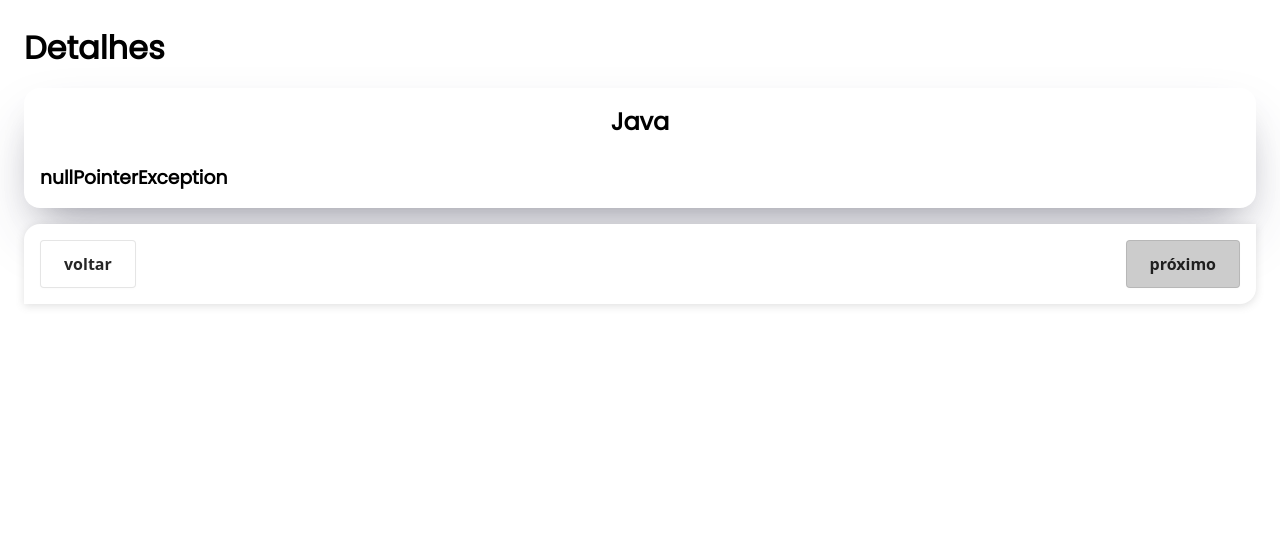
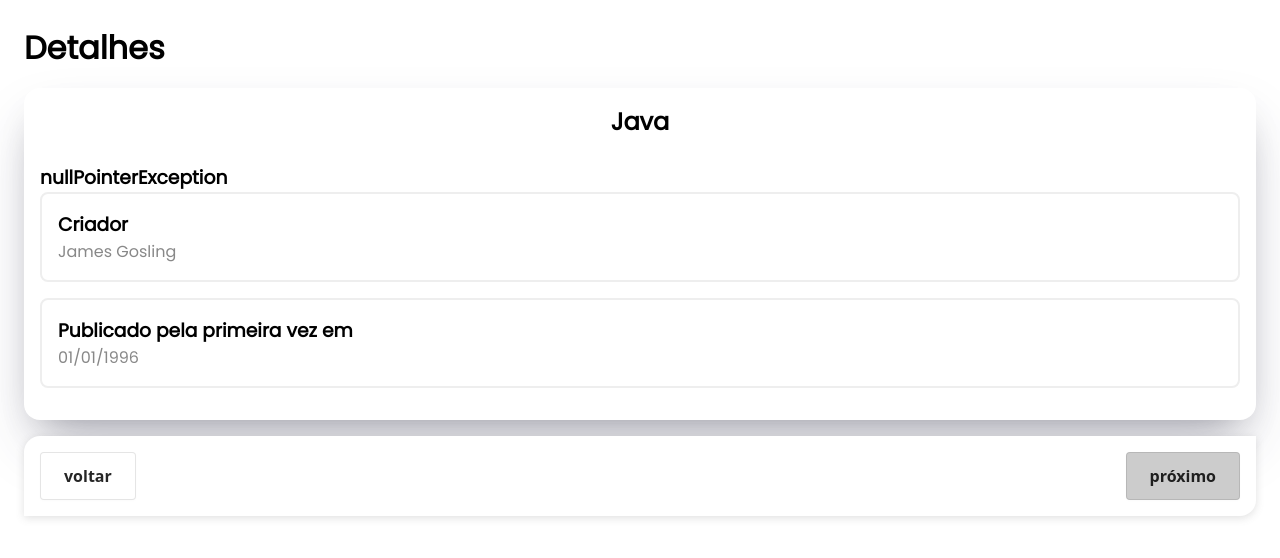
Before and after one commit to ElioNeto/auto-layout, an Angular app: page / in a window 1280 px wide. Shown: the top 558 px of the page. Built offline with nearby package versions, Linux system fonts and the light colour scheme.

Commit message:
kind date

```diff
--- a/src/app/core/core.component.ts
+++ b/src/app/core/core.component.ts
@@ -141,6 +141,26 @@ export class CoreComponent implements OnInit {
             id: "section004",
             title: "Java",
             description: "nullPointerException",
+            items: [
+              {
+                id: "content014",
+                kind: "text",
+                label: "Criador",
+                value: "James Gosling",
+                subtext: null,
+                metadado: null,
+              },
+              {
+                id: "content015",
+                kind: "date",
+                label: "Publicado pela primeira vez em",
+                value: 820461600000,
+                subtext: null,
+                metadado: {
+                  kind: "timestamp",
+                },
+              },
+            ],
           },
         ],
       },
--- a/src/app/shared/components/orchestrator/orchestrator.component.html
+++ b/src/app/shared/components/orchestrator/orchestrator.component.html
@@ -7,7 +7,11 @@
     </div>
   </div>
   <div *ngIf="item.kind === 'date'">
-    <p>date</p>
+    <div class="text-container" [id]="item.id">
+      <span>{{ item.label }}</span>
+      <span>{{ item.value }}</span>
+      <span *ngIf="item.subtext">{{ item.subtext }}</span>
+    </div>
   </div>
   <div *ngIf="item.kind === 'currency'">
     <p>currency</p>
--- a/src/app/shared/components/orchestrator/orchestrator.component.ts
+++ b/src/app/shared/components/orchestrator/orchestrator.component.ts
@@ -9,5 +9,45 @@ export class OrchestratorComponent implements OnInit {
   @Input() items: any;
 
   constructor() {}
-  ngOnInit(): void {}
+  ngOnInit(): void {
+    this.changeValues();
+  }
+
+  changeValues() {
+    let aux: any = [];
+
+    this.items.map((item: any) => {
+      if (item.kind === "text") {
+        aux.push(item);
+      }
+      if (item.kind === "date") {
+        let obj: any = {};
+        obj.id = item.id;
+        obj.kind = item.kind;
+        obj.label = item.label;
+        obj.subtext = item.subtext;
+        obj.metadado = item.metadado;
+
+        switch (item.metadado.kind) {
+          case "timestamp":
+            var date = new Date(item.value);
+            var d = this.sanitizeDateNumber(date.getDate());
+            var m = this.sanitizeDateNumber(date.getMonth() + 1);
+            var y = date.getFullYear();
+            var newDate = `${d}/${m}/${y}`;
+            obj.value = newDate;
+            break;
+        }
+        aux.push(obj);
+      }
+    });
+    this.items = aux;
+  }
+
+  sanitizeDateNumber(n: number): any {
+    if (n < 10) {
+      return "0" + n;
+    }
+    return n;
+  }
 }
```
